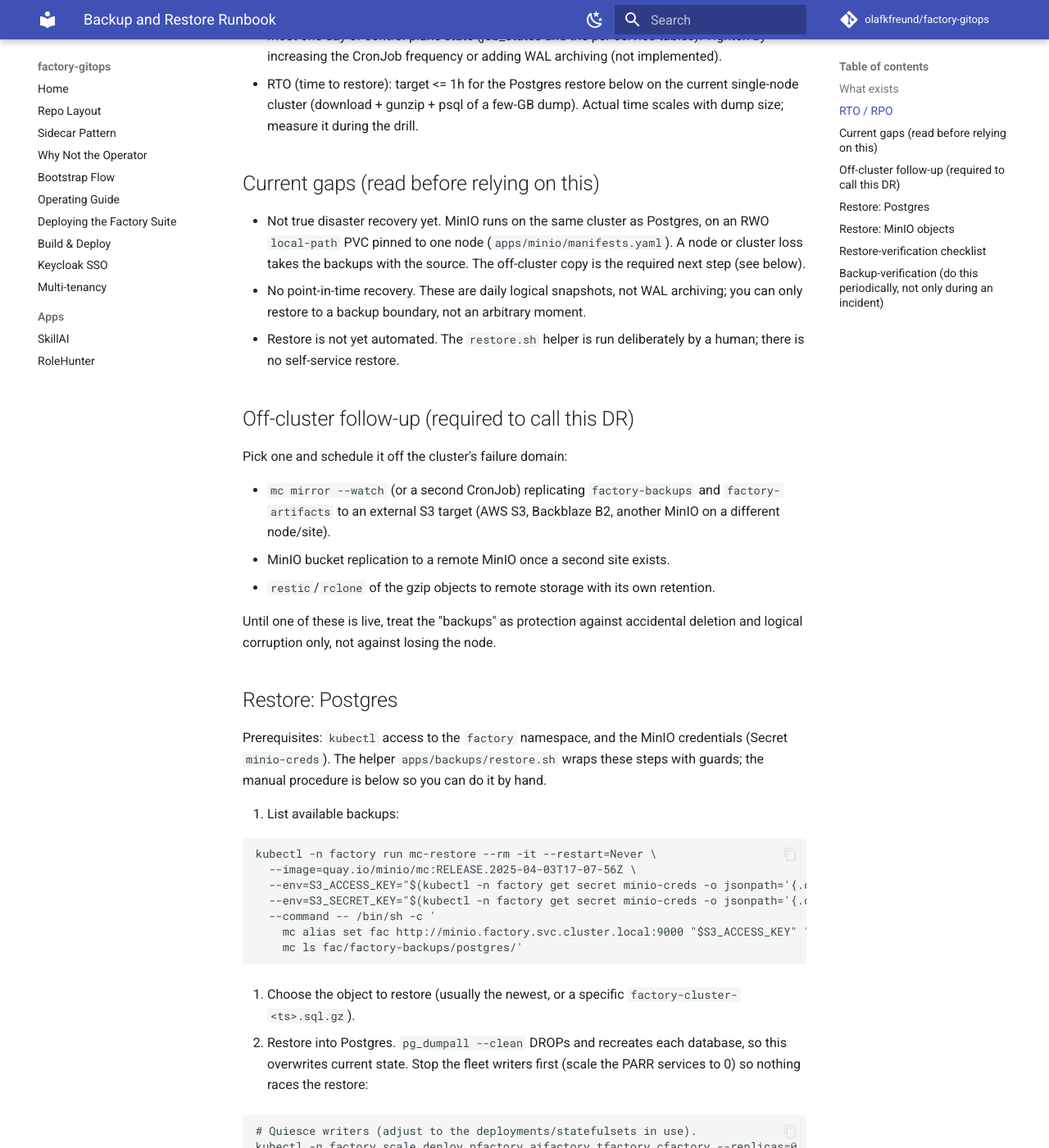
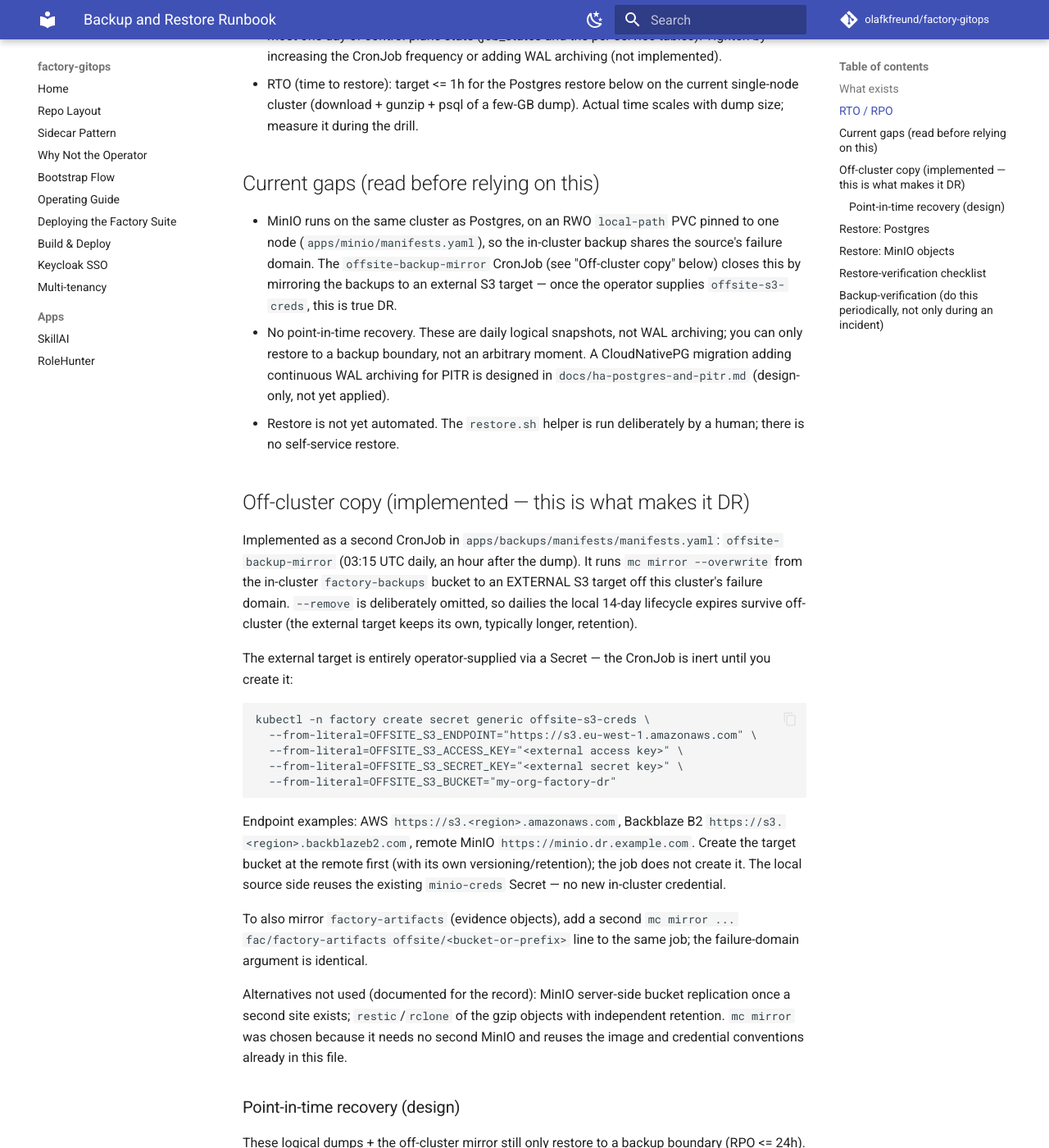
Before and after one commit to olafkfreund/factory-gitops, an MkDocs documentation site: the page built from docs/restore.md, in a window 1280 px wide and 1400 px high, scrolled down 747 px. Shown: the whole window at 82% size. Built offline with MkDocs 1.6.1 and Material for MkDocs 9.7.7, drawn with Linux system fonts in a browser that asks for light colours; comment, search, counter and statistics services are not loaded; some of the changed text lies outside the part shown.

Commit message:
feat(compliance): off-cluster backup copy + HA-Postgres/PITR design (#321)
Extends the just-merged daily Postgres backup (apps/backups, #69) to close its
two documented residuals.

- Off-cluster mirror: adds an `offsite-backup-mirror` CronJob to
  apps/backups/manifests/manifests.yaml that `mc mirror`s the in-cluster
  `factory-backups` bucket to an EXTERNAL S3 target off this cluster's failure
  domain (AWS S3 / Backblaze B2 / remote MinIO). Endpoint + creds come from a new
  operator-supplied `offsite-s3-creds` Secret; the job is inert until it exists.
  `--remove` omitted so locally-expired dailies survive off-cluster. Reuses the
  existing minio-creds for the local source and the same hardened container model
  as the dump job. This makes the backups actual DR, not same-failure-domain
  copies.
- HA + PITR design: docs/ha-postgres-and-pitr.md proposes migrating the single
  Postgres StatefulSet (apps/postgres) to CloudNativePG with continuous WAL
  archiving to object storage — automatic failover plus point-in-time recovery.
  Staged, reversible migration path and an RTO/RPO table. Design-only; nothing
  applied to the cluster.
- docs/restore.md updated: the "off-cluster follow-up" is now implemented and
  the whole-bucket-loss / PITR / verification sections reflect it.

Design + mechanism only. Not applied to the cluster; no backups/restores run.

Co-Authored-By: Claude Opus 4.8 <noreply@anthropic.com>
Claude-Session: https://claude.ai/code/session_01NnzwnLkaYyPzPq442JeEHs

````diff
--- a/docs/restore.md
+++ b/docs/restore.md
@@ -33,27 +33,59 @@ so a full restore is one `psql` feed.
 
 ## Current gaps (read before relying on this)
 
-- Not true disaster recovery yet. MinIO runs on the same cluster as Postgres, on
-  an RWO `local-path` PVC pinned to one node (`apps/minio/manifests.yaml`). A node
-  or cluster loss takes the backups with the source. The off-cluster copy is the
-  required next step (see below).
+- MinIO runs on the same cluster as Postgres, on an RWO `local-path` PVC pinned
+  to one node (`apps/minio/manifests.yaml`), so the in-cluster backup shares the
+  source's failure domain. The `offsite-backup-mirror` CronJob (see "Off-cluster
+  copy" below) closes this by mirroring the backups to an external S3 target —
+  once the operator supplies `offsite-s3-creds`, this is true DR.
 - No point-in-time recovery. These are daily logical snapshots, not WAL
   archiving; you can only restore to a backup boundary, not an arbitrary moment.
+  A CloudNativePG migration adding continuous WAL archiving for PITR is designed
+  in `docs/ha-postgres-and-pitr.md` (design-only, not yet applied).
 - Restore is not yet automated. The `restore.sh` helper is run deliberately by a
   human; there is no self-service restore.
 
-## Off-cluster follow-up (required to call this DR)
+## Off-cluster copy (implemented — this is what makes it DR)
 
-Pick one and schedule it off the cluster's failure domain:
+Implemented as a second CronJob in `apps/backups/manifests/manifests.yaml`:
+`offsite-backup-mirror` (03:15 UTC daily, an hour after the dump). It runs
+`mc mirror --overwrite` from the in-cluster `factory-backups` bucket to an
+EXTERNAL S3 target off this cluster's failure domain. `--remove` is deliberately
+omitted, so dailies the local 14-day lifecycle expires survive off-cluster (the
+external target keeps its own, typically longer, retention).
 
-- `mc mirror --watch` (or a second CronJob) replicating `factory-backups` and
-  `factory-artifacts` to an external S3 target (AWS S3, Backblaze B2, another
-  MinIO on a different node/site).
-- MinIO bucket replication to a remote MinIO once a second site exists.
-- `restic`/`rclone` of the gzip objects to remote storage with its own retention.
+The external target is entirely operator-supplied via a Secret — the CronJob is
+inert until you create it:
 
-Until one of these is live, treat the "backups" as protection against accidental
-deletion and logical corruption only, not against losing the node.
+```
+kubectl -n factory create secret generic offsite-s3-creds \
+  --from-literal=OFFSITE_S3_ENDPOINT="https://s3.eu-west-1.amazonaws.com" \
+  --from-literal=OFFSITE_S3_ACCESS_KEY="<external access key>" \
+  --from-literal=OFFSITE_S3_SECRET_KEY="<external secret key>" \
+  --from-literal=OFFSITE_S3_BUCKET="my-org-factory-dr"
+```
+
+Endpoint examples: AWS `https://s3.<region>.amazonaws.com`, Backblaze B2
+`https://s3.<region>.backblazeb2.com`, remote MinIO `https://minio.dr.example.com`.
+Create the target bucket at the remote first (with its own versioning/retention);
+the job does not create it. The local source side reuses the existing
+`minio-creds` Secret — no new in-cluster credential.
+
+To also mirror `factory-artifacts` (evidence objects), add a second
+`mc mirror ... fac/factory-artifacts offsite/<bucket-or-prefix>` line to the same
+job; the failure-domain argument is identical.
+
+Alternatives not used (documented for the record): MinIO server-side bucket
+replication once a second site exists; `restic`/`rclone` of the gzip objects with
+independent retention. `mc mirror` was chosen because it needs no second MinIO and
+reuses the image and credential conventions already in this file.
+
+### Point-in-time recovery (design)
+
+These logical dumps + the off-cluster mirror still only restore to a backup
+boundary (RPO <= 24h). Continuous WAL archiving for arbitrary-moment PITR — via a
+migration to CloudNativePG — is designed in `docs/ha-postgres-and-pitr.md`. It is
+design-only; the live DB is still the single StatefulSet in `apps/postgres`.
 
 ## Restore: Postgres
 
@@ -121,9 +153,12 @@ depends on what happened:
 - Overwrite: same as above — list versions, copy the good version-id back over
   the key.
 
-- Whole-bucket loss (node gone): only recoverable from the off-cluster copy once
-  that follow-up is implemented. Until then, this case is unrecoverable — call it
-  out honestly in any DR sign-off.
+- Whole-bucket loss (node gone): recover from the off-cluster mirror
+  (`offsite-backup-mirror`, above). Point `mc` at the external target and copy the
+  needed objects back into a rebuilt `factory-backups`, then follow the Postgres
+  restore. This path is only as good as the last mirror run (RPO <= ~24h + the
+  gap between dump and mirror); verify the external bucket has recent objects as
+  part of the periodic backup-verification below.
 
 ## Restore-verification checklist
 
@@ -148,5 +183,9 @@ Run after any Postgres restore, before returning the fleet to service:
       and recent `jobs`/`pods` show completions, not failures.
 - [ ] Today's object exists and is non-trivial in size:
       `mc ls fac/factory-backups/postgres/`.
+- [ ] The off-cluster mirror is succeeding:
+      `kubectl -n factory get cronjob offsite-backup-mirror` shows recent
+      completions, and the external bucket has today's object
+      (`mc ls offsite/<bucket>/postgres/` from a pod with `offsite-s3-creds`).
 - [ ] Restore drill on a scratch namespace/database at least quarterly — an
       untested backup is not a backup.
````
Also changed, not shown: docs/ha-postgres-and-pitr.md (added, +136 -0 lines), 1 other file.
